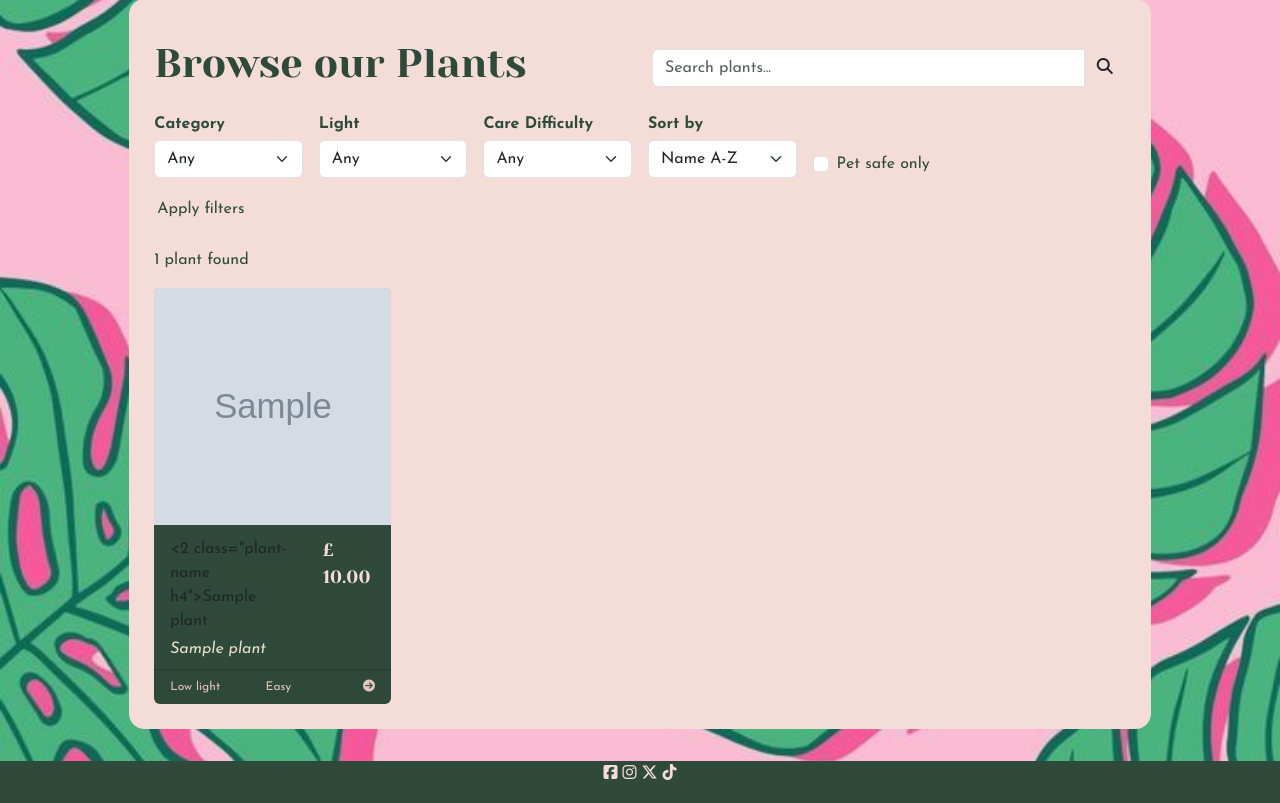
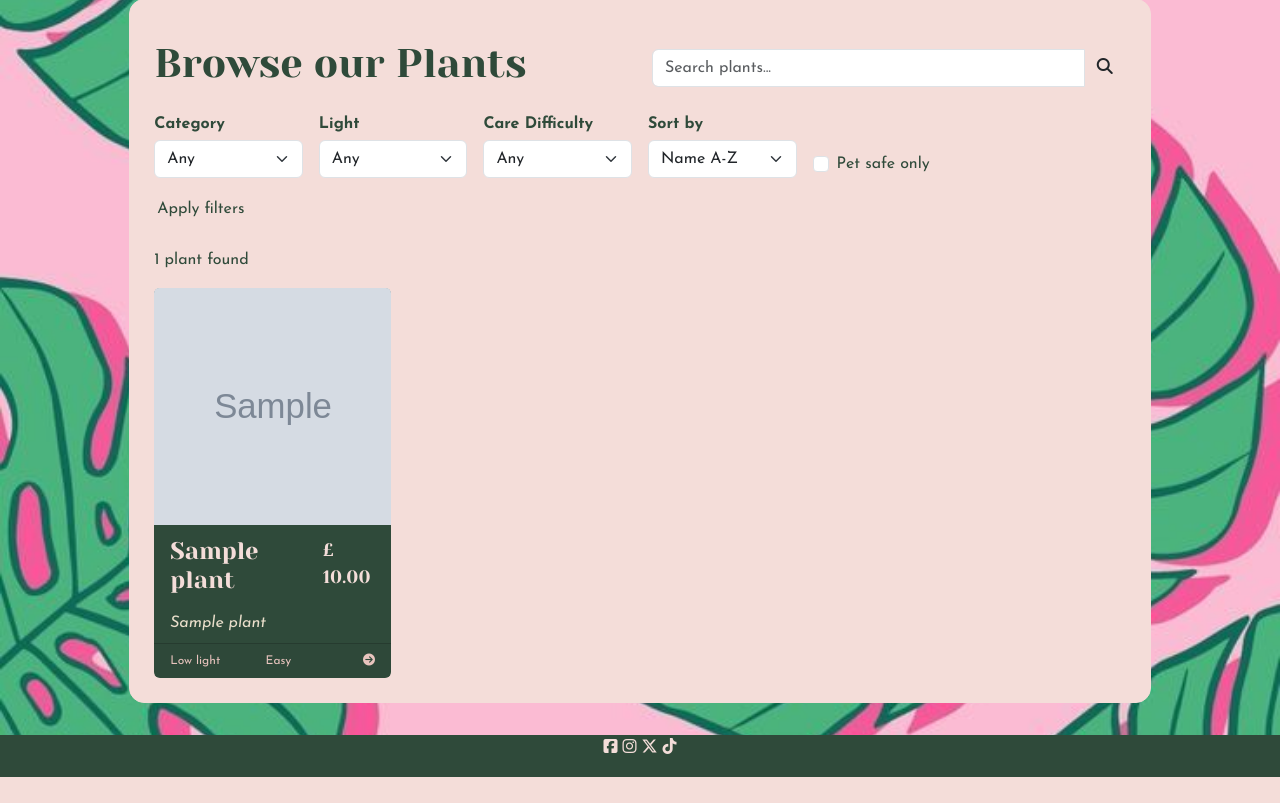
Before and after one commit to mturner1158/potting-parlour, a Django app: page /plants/ in a window 1280 px wide. Shown: the part 88-891 px from the top of the page. After the commit the page ends 865 px from the top, so only its background shows below. Run offline with Django 5.2, Linux system fonts and the light colour scheme; tables that the repository leaves empty hold one stand-in row (values such as "Sample post"); grey boxes marked "Sample" are stand-in pictures; some libraries are stand-ins or nearby versions.

Commit message:
fixes for HTML testing

```diff
--- a/plants/templates/plants/plants.html
+++ b/plants/templates/plants/plants.html
@@ -119,7 +119,7 @@
                     <div class="card-body">
                         <div class="row">
                             <div class="col-8">
-                                <2 class="plant-name h4">{{ plant.name }}</h2>
+                                <h2 class="plant-name h4">{{ plant.name }}</h2>
                             </div>
                             <div class="col-4">
                                 <p class="plant-price"> £ {{ plant.price }}</p>
```
Also changed, not shown: media/testing/html/home.png (added).
